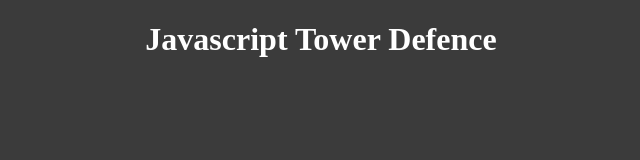
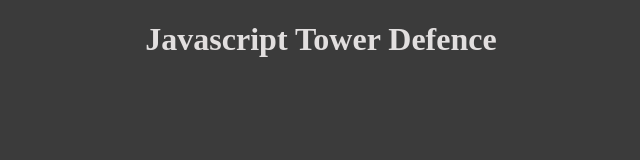
Before and after one commit to Gudu0/Tower-defence-test, a plain HTML site: page index.html in a window 1280 px wide. Shown: the whole page, without its empty margins (319-959 px from the left). Drawn offline with Linux system fonts and the light colour scheme.

Commit message:
Update main.css
changed the color of .title text

```diff
--- a/main.css
+++ b/main.css
@@ -12,5 +12,5 @@ body{
 /* Classes */
 .title{
   text-align:center;
-  color:white;
+  color:#E2DFDF;
 }
```
